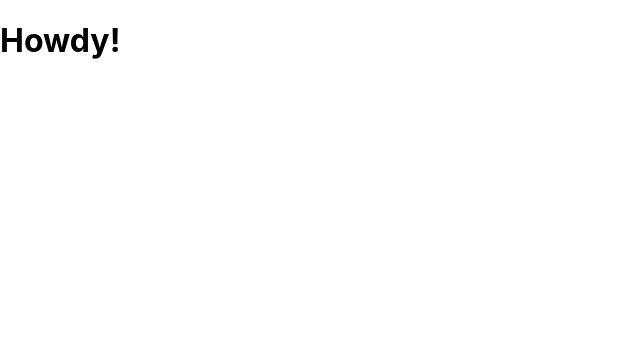
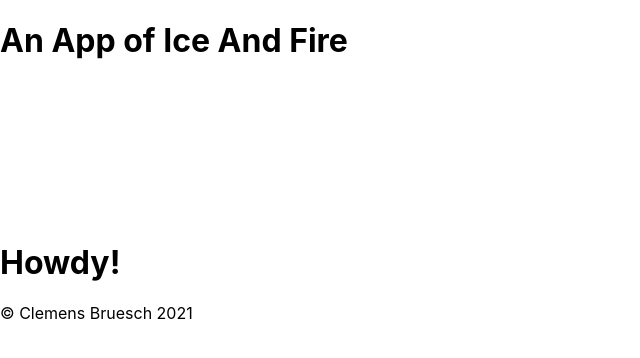
Before and after one commit to Codemon72/App-Of-Ice-And-Fire, a React (Create React App) app: page / in a window 1280 px wide. Shown: the top 358 px of the page, without its empty margins (0-640 px from the left). Built offline with nearby package versions, Linux system fonts and the light colour scheme.

Commit message:
header and footer components

```diff
--- a/src/App.js
+++ b/src/App.js
@@ -1,7 +1,12 @@
+import Header from "./components/Header";
+import Footer from "./components/Footer";
+
 function App() {
   return (
     <div className="App">
+      <Header />
       <h1>Howdy!</h1>
+      <Footer />
     </div>
   );
 }
--- /dev/null
+++ b/src/components/Footer.js
@@ -0,0 +1,9 @@
+const Footer = () => {
+  return (
+    <footer>
+      <span>&copy; Clemens Bruesch 2021</span>
+    </footer>
+  )
+}
+
+export default Footer
--- /dev/null
+++ b/src/components/Header.js
@@ -0,0 +1,11 @@
+import React from 'react'
+
+const Header = () => {
+  return (
+    <header>
+      <h1>An App of Ice And Fire</h1>
+    </header>
+  )
+}
+
+export default Header
--- a/src/index.css
+++ b/src/index.css
@@ -5,9 +5,14 @@ body {
     sans-serif;
   -webkit-font-smoothing: antialiased;
   -moz-osx-font-smoothing: grayscale;
+  min-height: 100vh;
 }
 
 code {
   font-family: source-code-pro, Menlo, Monaco, Consolas, 'Courier New',
     monospace;
 }
+
+header, footer {
+  min-height: 200px;
+}
```
